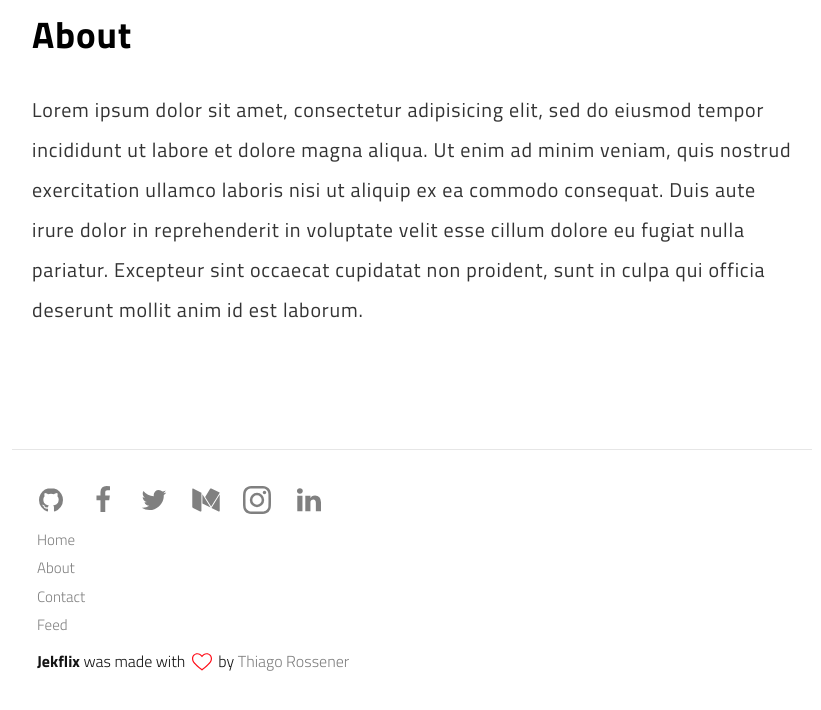
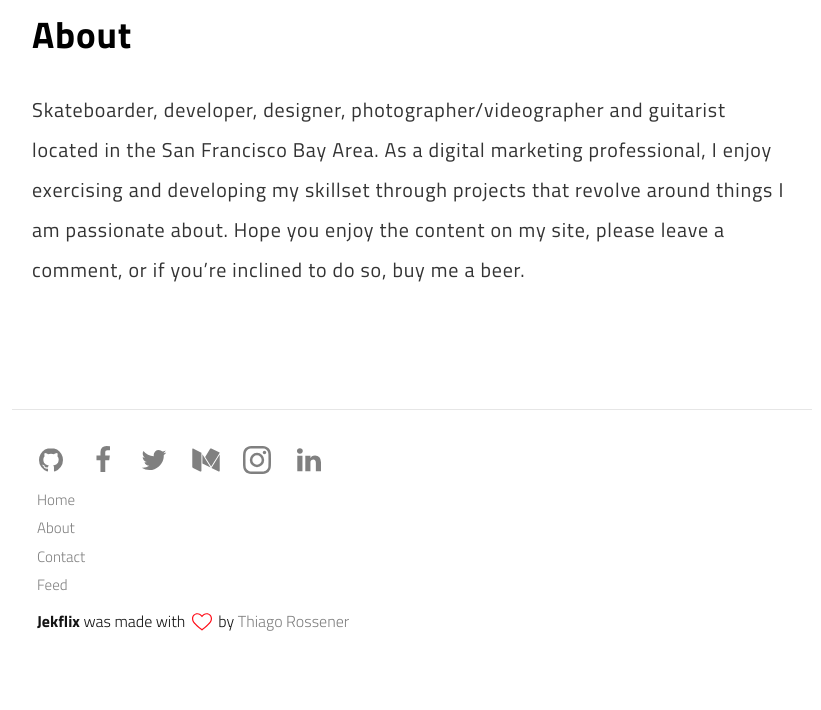
Before and after one commit to EyevanING/eyevaning.github.io, a Jekyll site: the page built from about.md, in a window 1280 px wide and 1140 px high. Shown: the part 430-1140 px from the top of the window, without its empty margins (228-1049 px from the left). Built offline with Jekyll 4.4.1, drawn with Linux system fonts in a browser that asks for light colours.

Commit message:
updating about and config yaml

```diff
--- a/_config.yml
+++ b/_config.yml
@@ -1,7 +1,7 @@
 # Site Settings
-title: Ivan Gaal | Zero 2 Gnar
+title: Ivan Gaal | EyevanING
 email: ivan.n.gaal@gmail.com
-description: This is my personal site dedicated to skate trips, photography and video. Orignally started as a pet project, this has evolved into an opporutnity for brands to sponsor content and reach their audiences through influencer marketing / brand ambassador activites.
+description: This is my personal site dedicated to documenting skate trips, photography, video and all things EyevanING.
 baseurl: "/eyevaning.github.io" # the subpath of your site, e.g. /blog
 url: "https://eyevaning.github.io/" # the base hostname & protocol for your site
 google_analytics: "UA-XXXXXXXX-X"
--- a/about.md
+++ b/about.md
@@ -9,9 +9,4 @@ permalink: /about/
 
 ## About
 
-Lorem ipsum dolor sit amet, consectetur adipisicing elit, sed do eiusmod
-tempor incididunt ut labore et dolore magna aliqua. Ut enim ad minim veniam,
-quis nostrud exercitation ullamco laboris nisi ut aliquip ex ea commodo
-consequat. Duis aute irure dolor in reprehenderit in voluptate velit esse
-cillum dolore eu fugiat nulla pariatur. Excepteur sint occaecat cupidatat non
-proident, sunt in culpa qui officia deserunt mollit anim id est laborum.
+Skateboarder, developer, designer, photographer/videographer and guitarist located in the San Francisco Bay Area. As a digital marketing professional, I enjoy exercising and developing my skillset through projects that revolve around things I am passionate about. Hope you enjoy the content on my site, please leave a comment, or if you're inclined to do so, buy me a beer.
```
